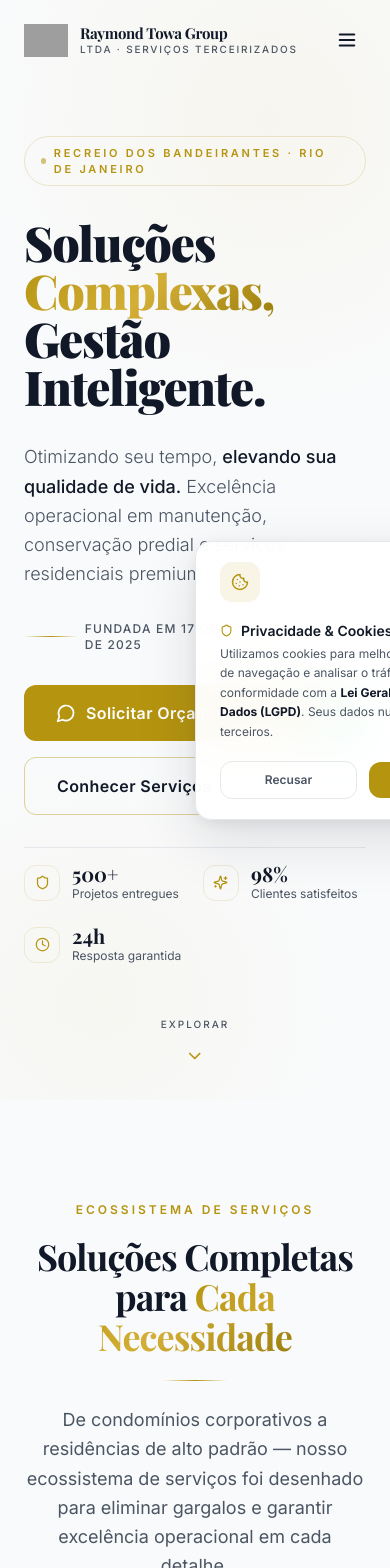
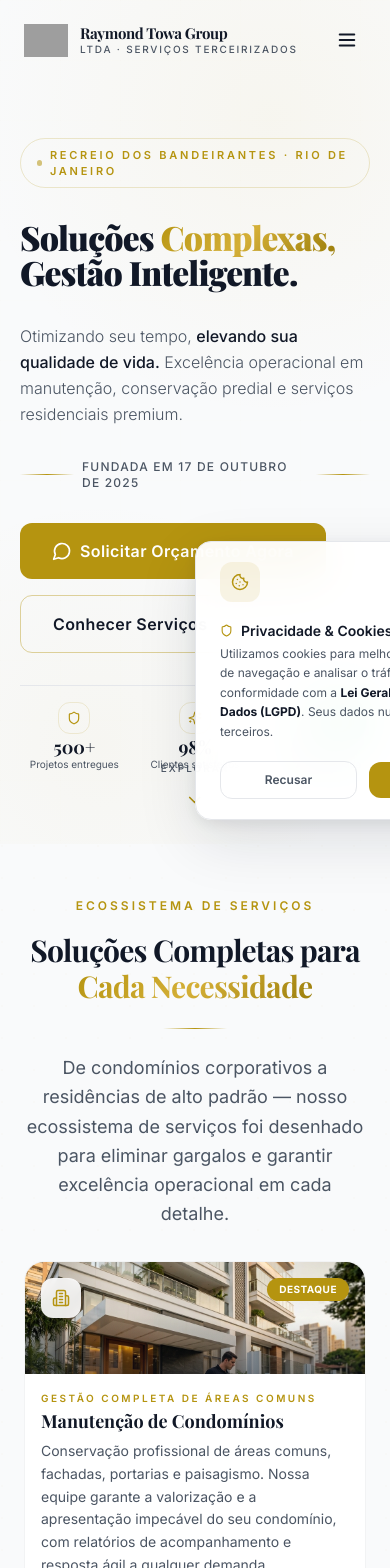
Before and after one commit to adrielengenharia/raymond-towa, a Next.js app: page / in a window 390 px wide. Shown: the top 1568 px of the page. Built offline with nearby package versions, Linux system fonts and the light colour scheme; grey boxes are pictures that could not be loaded.

Commit message:
feat: full mobile 9:16 optimization across all sections

```diff
--- a/src/app/globals.css
+++ b/src/app/globals.css
@@ -82,7 +82,7 @@
 
   /* Primary CTA Button — magnetic WhatsApp */
   .btn-primary {
-    @apply inline-flex items-center gap-2.5 px-8 py-4 rounded-xl
+    @apply inline-flex items-center gap-2 px-5 py-3 sm:px-8 sm:py-4 rounded-xl
            bg-gold text-white font-semibold text-sm tracking-wide
            transition-all duration-300 ease-out
            hover:bg-gold-light hover:-translate-y-0.5
@@ -92,7 +92,7 @@
 
   /* Ghost outline button */
   .btn-ghost {
-    @apply inline-flex items-center gap-2.5 px-8 py-4 rounded-xl
+    @apply inline-flex items-center gap-2 px-5 py-3 sm:px-8 sm:py-4 rounded-xl
            border border-gold/40 text-graphite font-semibold text-sm tracking-wide
            transition-all duration-300 ease-out
            hover:border-gold hover:text-gold hover:bg-gold/5
@@ -121,8 +121,8 @@
 
   /* Testimonial card */
   .testimonial-card {
-    @apply flex-shrink-0 w-80 rounded-2xl bg-white border border-graphite/5
-           shadow-[var(--shadow-card)] p-6 mx-3;
+    @apply flex-shrink-0 w-[17rem] sm:w-80 rounded-2xl bg-white border border-graphite/5
+           shadow-[var(--shadow-card)] p-4 sm:p-6 mx-2 sm:mx-3;
   }
 
   /* Nav link */
--- a/src/components/Footer.tsx
+++ b/src/components/Footer.tsx
@@ -80,9 +80,9 @@ export default function Footer() {
       />
 
       {/* Main Grid */}
-      <div className="max-w-7xl mx-auto px-6 lg:px-8 py-20 relative">
+      <div className="max-w-7xl mx-auto px-5 lg:px-8 py-10 lg:py-20 relative">
         <motion.div
-          className="grid grid-cols-1 md:grid-cols-2 lg:grid-cols-4 gap-12 lg:gap-8"
+          className="grid grid-cols-1 md:grid-cols-2 lg:grid-cols-4 gap-8 lg:gap-8"
           initial={{ opacity: 0, y: 30 }}
           animate={isInView ? { opacity: 1, y: 0 } : {}}
           transition={{ duration: 0.7, ease: [0.22, 1, 0.36, 1] }}
--- a/src/components/HeroSection.tsx
+++ b/src/components/HeroSection.tsx
@@ -42,7 +42,7 @@ export default function HeroSection() {
   return (
     <section
       id="hero"
-      className="relative min-h-screen flex items-center justify-center overflow-hidden bg-cream"
+      className="relative min-h-[100svh] flex items-center justify-center overflow-hidden bg-cream"
       aria-labelledby="hero-heading"
     >
 
@@ -78,8 +78,8 @@ export default function HeroSection() {
       </div>
 
       {/* ── Main Content ── */}
-      <div className="relative z-10 max-w-7xl mx-auto px-6 lg:px-8 py-32 lg:py-0">
-        <div className="grid lg:grid-cols-12 gap-12 lg:gap-8 items-center min-h-screen">
+      <div className="relative z-10 max-w-7xl mx-auto px-5 lg:px-8 pt-28 pb-12 lg:py-0">
+        <div className="grid lg:grid-cols-12 gap-6 lg:gap-8 items-center lg:min-h-screen">
 
           {/* Left — Copy */}
           <motion.div
@@ -102,7 +102,7 @@ export default function HeroSection() {
             <motion.div variants={itemVariants}>
               <h1
                 id="hero-heading"
-                className="font-display font-black text-5xl lg:text-7xl xl:text-[82px] leading-[1.0] tracking-tight text-graphite"
+                className="font-display font-black text-[2.1rem] sm:text-5xl lg:text-7xl xl:text-[82px] leading-[1.05] tracking-tight text-graphite"
               >
                 Soluções{" "}
                 <span className="text-gradient-gold">Complexas,</span>
@@ -125,7 +125,7 @@ export default function HeroSection() {
             {/* Subtítulo */}
             <motion.p
               variants={itemVariants}
-              className="text-lg lg:text-xl text-graphite-muted font-light leading-relaxed max-w-xl"
+              className="text-base lg:text-xl text-graphite-muted font-light leading-relaxed max-w-xl"
             >
               Otimizando seu tempo,{" "}
               <span className="text-graphite font-medium">elevando sua qualidade de vida.</span>{" "}
@@ -167,16 +167,16 @@ export default function HeroSection() {
             {/* Stats */}
             <motion.div
               variants={itemVariants}
-              className="flex flex-wrap gap-6 pt-4 border-t border-graphite/6"
+              className="grid grid-cols-3 gap-3 sm:flex sm:flex-wrap sm:gap-6 pt-4 border-t border-graphite/6"
             >
               {STATS.map(({ value, label, icon: Icon }) => (
-                <div key={label} className="flex items-center gap-3">
-                  <div className="w-9 h-9 rounded-xl bg-gold/8 border border-gold/15 flex items-center justify-center flex-shrink-0">
-                    <Icon size={15} className="text-gold" />
+                <div key={label} className="flex flex-col sm:flex-row items-center sm:items-center gap-1 sm:gap-3">
+                  <div className="w-8 h-8 sm:w-9 sm:h-9 rounded-xl bg-gold/8 border border-gold/15 flex items-center justify-center flex-shrink-0">
+                    <Icon size={14} className="text-gold" />
                   </div>
-                  <div>
-                    <p className="font-display font-bold text-xl text-graphite leading-none">{value}</p>
-                    <p className="text-xs text-graphite-muted mt-0.5">{label}</p>
+                  <div className="text-center sm:text-left">
+                    <p className="font-display font-bold text-lg sm:text-xl text-graphite leading-none">{value}</p>
+                    <p className="text-[10px] sm:text-xs text-graphite-muted mt-0.5 leading-tight">{label}</p>
                   </div>
                 </div>
               ))}
--- a/src/components/ServicesSection.tsx
+++ b/src/components/ServicesSection.tsx
@@ -182,10 +182,10 @@ function ServiceCard({
       <div
         className={`relative overflow-hidden ${
           service.size === "large"
-            ? "h-56 lg:h-72"
+            ? "h-28 sm:h-44 lg:h-72"
             : service.size === "medium"
-            ? "h-44"
-            : "h-36"
+            ? "h-24 sm:h-36 lg:h-44"
+            : "h-20 sm:h-28 lg:h-36"
         }`}
       >
         <Image
@@ -219,7 +219,7 @@ function ServiceCard({
       </div>
 
       {/* Content */}
-      <div className="p-6 flex flex-col gap-3">
+      <div className="p-4 lg:p-6 flex flex-col gap-2 lg:gap-3">
         <div>
           <p className="section-label text-[10px] mb-1">{service.subtitle}</p>
           <h3 className="font-display font-bold text-graphite text-lg leading-tight">
@@ -257,14 +257,14 @@ function ServiceCard({
 function SectionHeader() {
   return (
     <motion.div
-      className="text-center max-w-2xl mx-auto mb-16"
+      className="text-center max-w-2xl mx-auto mb-8 lg:mb-16"
       initial={{ opacity: 0, y: 30 }}
       whileInView={{ opacity: 1, y: 0 }}
       viewport={{ once: true }}
       transition={{ duration: 0.6, ease: [0.22, 1, 0.36, 1] }}
     >
       <span className="section-label">Ecossistema de Serviços</span>
-      <h2 className="heading-display text-4xl lg:text-5xl mt-4 mb-6">
+      <h2 className="heading-display text-3xl lg:text-5xl mt-4 mb-6">
         Soluções Completas para{" "}
         <span className="text-gradient-gold">Cada Necessidade</span>
       </h2>
@@ -283,7 +283,7 @@ export default function ServicesSection() {
   return (
     <section
       id="servicos"
-      className="py-24 lg:py-32 bg-cream relative overflow-hidden"
+      className="py-12 lg:py-32 bg-cream relative overflow-hidden"
       aria-labelledby="services-heading"
     >
       {/* Subtle background texture */}
@@ -298,7 +298,7 @@ export default function ServicesSection() {
         <SectionHeader />
 
         {/* Bento Grid Assimétrico */}
-        <div className="grid grid-cols-1 md:grid-cols-2 lg:grid-cols-3 xl:grid-cols-4 gap-5 auto-rows-min">
+        <div className="grid grid-cols-1 md:grid-cols-2 lg:grid-cols-3 xl:grid-cols-4 gap-3 sm:gap-5 auto-rows-min">
           {/* Row 1 — Large cards */}
           <div className="md:col-span-2 lg:col-span-2">
             <ServiceCard service={SERVICES[0]} index={0} />
--- a/src/components/TestimonialsSection.tsx
+++ b/src/components/TestimonialsSection.tsx
@@ -181,7 +181,7 @@ export default function TestimonialsSection() {
   return (
     <section
       id="depoimentos"
-      className="py-24 lg:py-32 overflow-hidden bg-white"
+      className="py-12 lg:py-32 overflow-hidden bg-white"
       aria-labelledby="testimonials-heading"
     >
       {/* Top border accent */}
@@ -191,7 +191,7 @@ export default function TestimonialsSection() {
         {/* Header */}
         <motion.div
           ref={headerRef}
-          className="text-center mb-16"
+          className="text-center mb-8 lg:mb-16"
           initial={{ opacity: 0, y: 30 }}
           animate={isInView ? { opacity: 1, y: 0 } : {}}
           transition={{ duration: 0.7, ease: [0.22, 1, 0.36, 1] }}
@@ -199,13 +199,13 @@ export default function TestimonialsSection() {
           <span className="section-label">Prova Social</span>
           <h2
             id="testimonials-heading"
-            className="heading-display text-4xl lg:text-5xl mt-4 mb-4"
+            className="heading-display text-3xl lg:text-5xl mt-4 mb-4"
           >
             Quem Confia na{" "}
             <span className="text-gradient-gold">Raymond Towa</span>
           </h2>
           <div className="gold-divider mx-auto mb-6" />
-          <p className="text-graphite-muted text-lg max-w-xl mx-auto">
+          <p className="text-graphite-muted text-sm lg:text-lg max-w-xl mx-auto">
             Depoimentos reais de síndicos, proprietários e administradores que
             escolheram a excelência.
           </p>
```
Also changed, not shown: src/components/AboutSection.tsx (+14 -14 lines).
